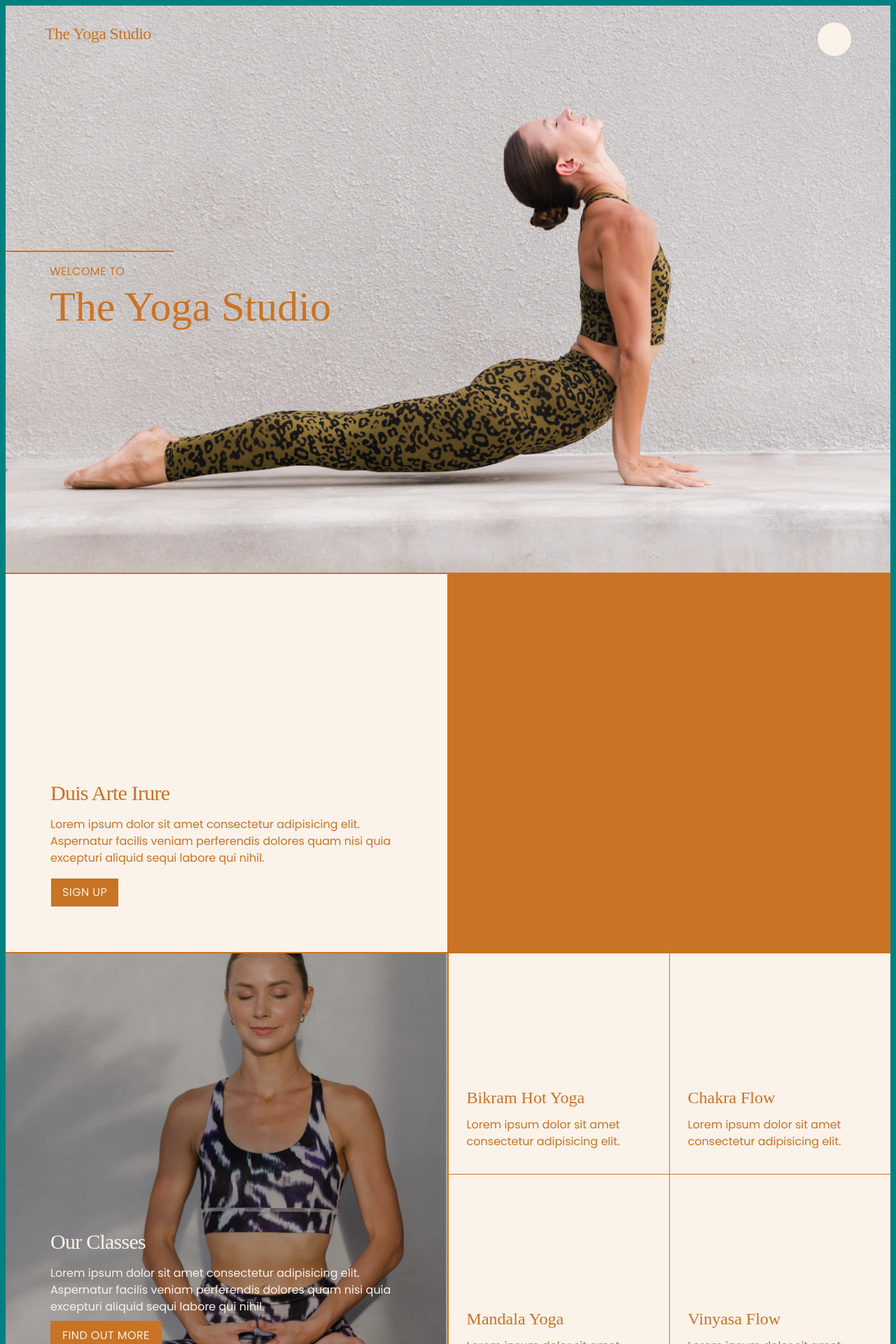
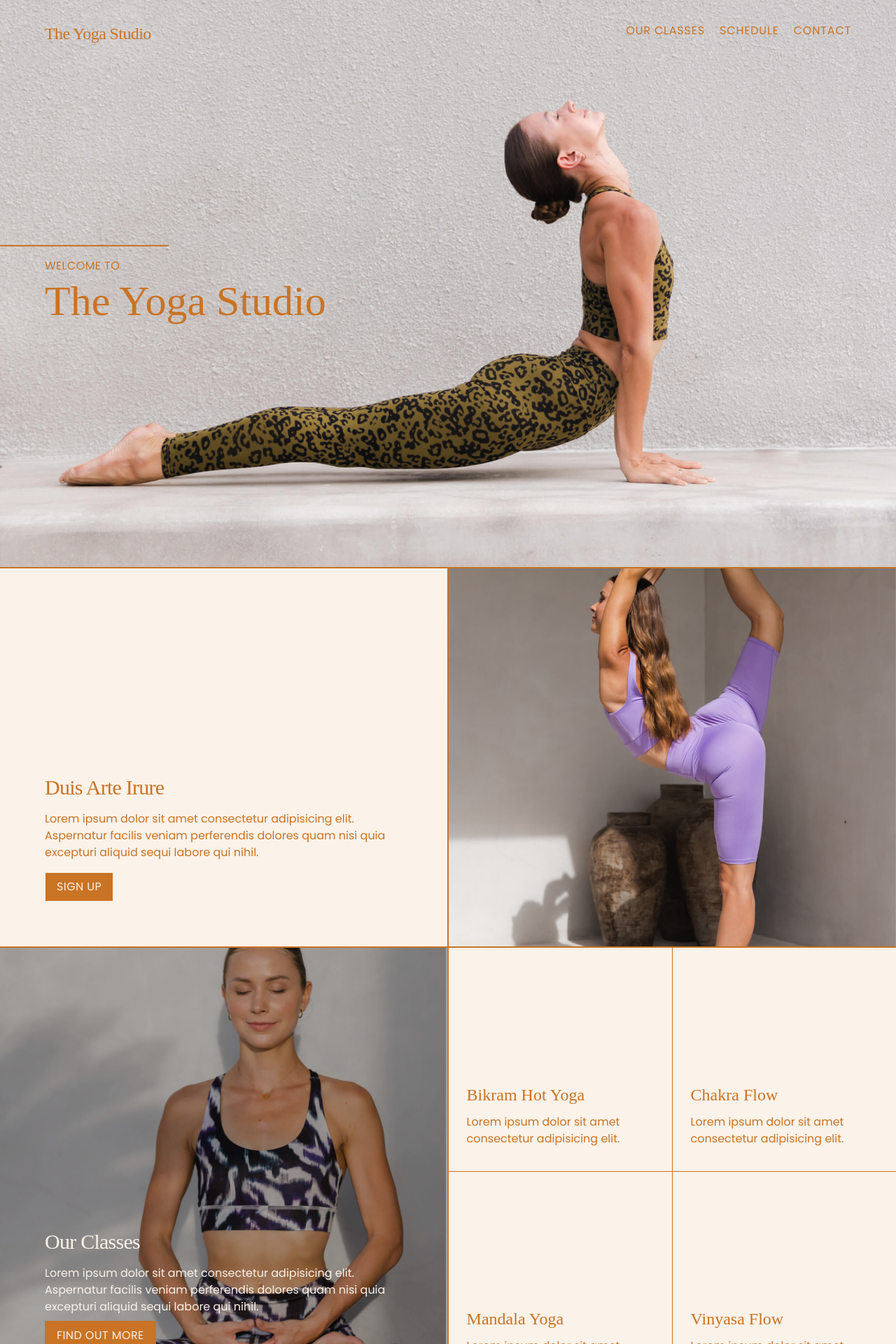
Before and after one commit to JuliaRees/the-yoga-studio-template, a Jekyll site: the page built from index.html, in a window 1280 px wide. Shown: the top 1920 px of the page at 70% size. Built offline with Jekyll 4.4.1, drawn with Linux system fonts in a browser that asks for light colours; nearby versions of some CDN libraries; some web fonts are replaced.

Commit message:
finishes

```diff
--- a/assets/css/output-style.css
+++ b/assets/css/output-style.css
@@ -310,27 +310,11 @@
 [hidden] {
   display: none;
 }
-html {
-  border-width: 8px;
-}
-@media (min-width: 640px) {
-  html {
-    --tw-border-opacity: 1;
-    border-color: rgb(0 0 255 / var(--tw-border-opacity));
-  }
-}
-@media (min-width: 768px) {
-  html {
-    --tw-border-opacity: 1;
-    border-color: rgb(128 0 128 / var(--tw-border-opacity));
-  }
-}
-@media (min-width: 1024px) {
-  html {
-    --tw-border-opacity: 1;
-    border-color: rgb(0 128 128 / var(--tw-border-opacity));
-  }
-}
+/*
+    html {
+        @apply border-8 sm:border-blue md:border-purple lg:border-teal;
+    }
+    */
 /*
     div, nav, header, section {
         border: 1px solid white;
```
Also changed, not shown: _layouts/default.html (+5 -3 lines).
